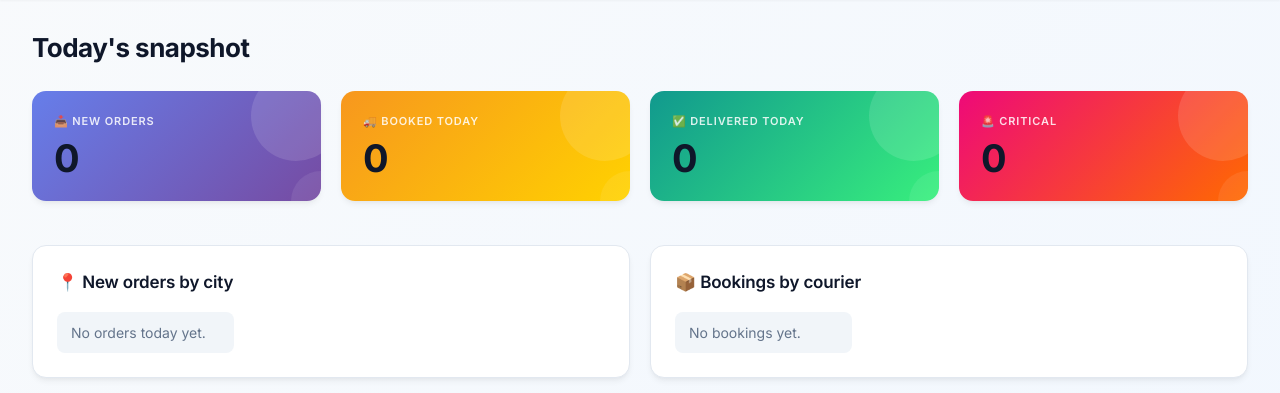
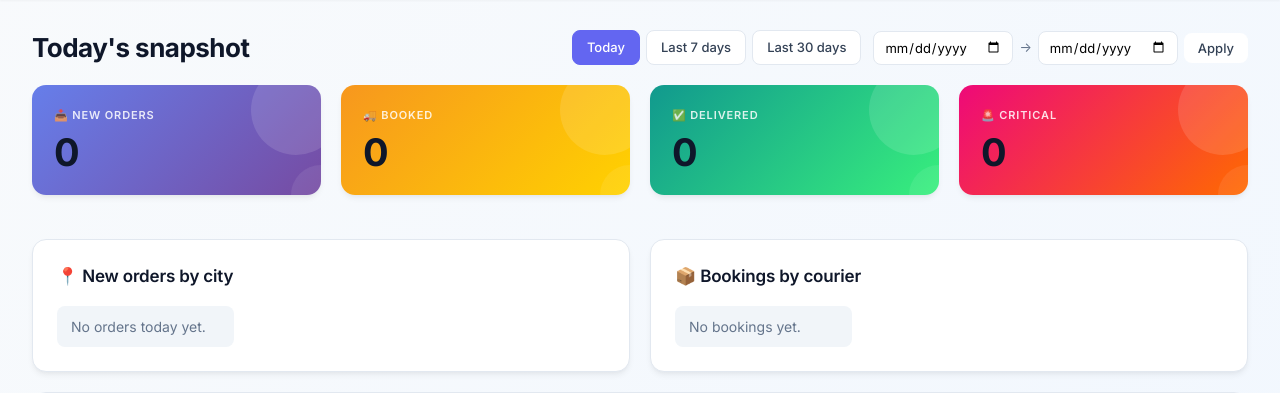
Before and after one commit to mdsrhsn/ecom-agent, a FastAPI app: page /?period=today in a window 1280 px wide. Shown: the part 66-459 px from the top of the page. Run offline with FastAPI, Linux system fonts and the light colour scheme.

Commit message:
add date range filter: today, 7d, 30d, custom

```diff
--- a/app/agent/tools.py
+++ b/app/agent/tools.py
@@ -140,6 +140,86 @@ def _date_range(days_back: int):
     start_utc = today_pkt_midnight - PKT_OFFSET - timedelta(days=days_back)
     end_utc = start_utc + timedelta(days=1)
     return start_utc, end_utc
+
+
+def pkt_range(period: str = "today", from_date: str = None, to_date: str = None):
+    """
+    Return (start_utc, end_utc) for a Pakistan-time date window.
+
+    period:
+      - "today"     -> just today in PKT
+      - "last_7"    -> last 7 PKT days (including today)
+      - "last_30"   -> last 30 PKT days (including today)
+      - "custom"    -> use from_date / to_date (YYYY-MM-DD strings, inclusive)
+    """
+    PKT_OFFSET = timedelta(hours=5)
+    now_pkt = datetime.utcnow() + PKT_OFFSET
+    today_pkt = now_pkt.replace(hour=0, minute=0, second=0, microsecond=0)
+
+    if period == "custom" and from_date and to_date:
+        try:
+            f = datetime.strptime(from_date, "%Y-%m-%d")
+            t = datetime.strptime(to_date, "%Y-%m-%d")
+            start_pkt = f.replace(hour=0, minute=0, second=0, microsecond=0)
+            end_pkt = (t + timedelta(days=1)).replace(hour=0, minute=0, second=0, microsecond=0)
+        except ValueError:
+            # Fall back to today on bad input
+            start_pkt = today_pkt
+            end_pkt = today_pkt + timedelta(days=1)
+    elif period == "last_7":
+        start_pkt = today_pkt - timedelta(days=6)  # 7-day window including today
+        end_pkt = today_pkt + timedelta(days=1)
+    elif period == "last_30":
+        start_pkt = today_pkt - timedelta(days=29)  # 30-day window including today
+        end_pkt = today_pkt + timedelta(days=1)
+    else:  # today
+        start_pkt = today_pkt
+        end_pkt = today_pkt + timedelta(days=1)
+
+    # Convert PKT boundaries back to UTC for DB filter
+    return start_pkt - PKT_OFFSET, end_pkt - PKT_OFFSET
+
+
+def get_orders_in_range(db: Session, start, end, label: str = "today") -> dict:
+    """Same as get_daily_order_summary but accepts explicit UTC (start, end)."""
+    total = (
+        db.query(func.count(Order.id))
+        .filter(Order.created_at >= start, Order.created_at < end)
+        .scalar() or 0
+    )
+    rows = (
+        db.query(Order.city, func.count(Order.id))
+        .filter(Order.created_at >= start, Order.created_at < end)
+        .group_by(Order.city)
+        .order_by(func.count(Order.id).desc())
+        .all()
+    )
+    by_city = {(city or "Unknown"): cnt for city, cnt in rows}
+    return {
+        "date": label,
+        "total_orders": total,
+        "by_city": by_city,
+    }
+
+
+def get_bookings_in_range(db: Session, start, end, label: str = "today") -> dict:
+    """Same as get_courier_booking_summary but accepts explicit UTC (start, end)."""
+    rows = (
+        db.query(Shipment.courier, func.count(Shipment.id), func.sum(Shipment.pcs_count))
+        .filter(Shipment.booked_at >= start, Shipment.booked_at < end)
+        .group_by(Shipment.courier)
+        .all()
+    )
+    by_courier = {
+        courier: {"shipments": cnt, "pcs": int(pcs or 0)}
+        for courier, cnt, pcs in rows
+    }
+    total = sum(v["shipments"] for v in by_courier.values())
+    return {
+        "date": label,
+        "total_booked": total,
+        "by_courier": by_courier,
+    }
 
 
 def get_daily_order_summary(db: Session, days_back: int = 0) -> dict:
--- a/app/routes/dashboard.py
+++ b/app/routes/dashboard.py
@@ -1,4 +1,4 @@
-"""Dashboard routes."""
+"""Dashboard routes with selectable date range."""
 from datetime import datetime, timedelta
 from fastapi import APIRouter, Depends, Request
 from fastapi.responses import HTMLResponse
@@ -9,8 +9,9 @@ from sqlalchemy.orm import Session
 from app.db.models import Shipment
 from app.db.session import get_db
 from app.agent.tools import (
-    get_daily_order_summary,
-    get_courier_booking_summary,
+    pkt_range,
+    get_orders_in_range,
+    get_bookings_in_range,
     get_critical_shipments,
     get_payment_overdue,
     get_inventory_ledger,
@@ -23,65 +24,99 @@ templates = Jinja2Templates(directory="templates")
 
 def _empty_report() -> dict:
     return {
-        "new_orders": {"total": 0, "by_city": {}},
-        "bookings_today": {"total": 0, "by_courier": {}},
+        "new_orders": {"total_orders": 0, "by_city": {}},
+        "bookings_today": {"total_booked": 0, "by_courier": {}},
         "delivered_today": 0,
         "critical_undelivered": {"count": 0, "items": []},
-        "payment_overdue": {"count": 0, "total_amount": 0, "items": []},
+        "payment_overdue": {"count": 0, "total_pending_pkr": 0, "items": []},
         "inventory_ledger": {
-            "pcs_shipped": 0,
+            "pcs_sent_to_courier": 0,
             "pcs_paid": 0,
-            "pcs_returned": 0,
             "pcs_return_in_process": 0,
             "pcs_return_to_shipper": 0,
+            "pcs_received_back": 0,
             "pcs_pending": 0,
         },
         "returns": {"in_process": 0, "to_shipper": 0, "received_back": 0},
+        "filter": {"period": "today", "label": "Today", "from": "", "to": ""},
     }
 
 
-def _build_report(db: Session) -> dict:
+def _period_label(period: str, from_date: str, to_date: str, start, end) -> str:
+    if period == "today":
+        return "Today"
+    if period == "last_7":
+        return "Last 7 days"
+    if period == "last_30":
+        return "Last 30 days"
+    if period == "custom":
+        return f"{from_date} → {to_date}"
+    return "Today"
+
+
+def _build_report(db: Session, period: str = "today",
+                  from_date: str = None, to_date: str = None) -> dict:
     """Aggregate everything the dashboard template needs into one dict."""
     report = _empty_report()
     try:
-        report["new_orders"] = get_daily_order_summary(db, days_back=0) or report["new_orders"]
-        report["bookings_today"] = get_courier_booking_summary(db, days_back=0) or report["bookings_today"]
+        start, end = pkt_range(period, from_date, to_date)
+        label = _period_label(period, from_date, to_date, start, end)
+
+        report["filter"] = {
+            "period": period,
+            "label": label,
+            "from": from_date or "",
+            "to": to_date or "",
+        }
+        report["new_orders"] = get_orders_in_range(db, start, end, label) or report["new_orders"]
+        report["bookings_today"] = get_bookings_in_range(db, start, end, label) or report["bookings_today"]
+        # These are all-time / status-based; not range-filtered:
         report["critical_undelivered"] = get_critical_shipments(db, min_days=3) or report["critical_undelivered"]
         report["payment_overdue"] = get_payment_overdue(db, min_days=7) or report["payment_overdue"]
         report["inventory_ledger"] = get_inventory_ledger(db) or report["inventory_ledger"]
         report["returns"] = get_returns_breakdown(db) or report["returns"]
 
-        # "Today" in Pakistan time (UTC+5), then convert window back to UTC for DB.
-        PKT_OFFSET = timedelta(hours=5)
-        now_pkt = datetime.utcnow() + PKT_OFFSET
-        today_pkt = now_pkt.replace(hour=0, minute=0, second=0, microsecond=0)
-        start_today = today_pkt - PKT_OFFSET  # UTC timestamp of PKT midnight
-        end_today = start_today + timedelta(days=1)
+        # Delivered count within the selected window
         report["delivered_today"] = (
             db.query(func.count(Shipment.id))
             .filter(
                 Shipment.current_status == "delivered",
-                Shipment.delivered_at >= start_today,
-                Shipment.delivered_at < end_today,
+                Shipment.delivered_at >= start,
+                Shipment.delivered_at < end,
             )
             .scalar()
             or 0
         )
     except Exception as e:
-        # Empty DB on first run -> just return zeros so the page still loads.
         report["_error"] = str(e)
 
     return report
 
 
 @router.get("/", response_class=HTMLResponse)
-async def dashboard(request: Request, db: Session = Depends(get_db)):
-    report = _build_report(db)
+async def dashboard(
+    request: Request,
+    period: str = "today",
+    from_date: str = None,
+    to_date: str = None,
+    db: Session = Depends(get_db),
+):
+    # If custom dates provided, force period=custom
+    if from_date and to_date:
+        period = "custom"
+    report = _build_report(db, period=period, from_date=from_date, to_date=to_date)
     return templates.TemplateResponse(
         "dashboard.html", {"request": request, "report": report}
     )
 
 
 @router.get("/api/dashboard/summary")
-async def summary(db: Session = Depends(get_db)):
-    return _build_report(db)
+async def summary(
+    period: str = "today",
+    from_date: str = None,
+    to_date: str = None,
+    db: Session = Depends(get_db),
+):
+    if from_date and to_date:
+        period = "custom"
+    return _build_report(db, period=period, from_date=from_date, to_date=to_date)
--- a/templates/dashboard.html
+++ b/templates/dashboard.html
@@ -2,7 +2,47 @@
 {% block title %}Dashboard — Ecom Agent{% endblock %}
 {% block content %}
 
-<h1>Today's snapshot</h1>
+<div style="display:flex; align-items:center; justify-content:space-between; margin-bottom:18px; flex-wrap:wrap; gap:12px;">
+  <h1 style="margin:0;">{{ report.filter.label or "Today" }}'s snapshot</h1>
+
+  <div class="filter-bar" style="display:flex; gap:6px; flex-wrap:wrap; align-items:center;">
+    {% set p = report.filter.period or "today" %}
+    <a href="/?period=today"
+       class="fbtn {% if p == 'today' %}fbtn-active{% endif %}">Today</a>
+    <a href="/?period=last_7"
+       class="fbtn {% if p == 'last_7' %}fbtn-active{% endif %}">Last 7 days</a>
+    <a href="/?period=last_30"
+       class="fbtn {% if p == 'last_30' %}fbtn-active{% endif %}">Last 30 days</a>
+
+    <form method="get" action="/" style="display:flex; gap:6px; align-items:center; margin-left:6px;">
+      <input type="date" name="from_date" value="{{ report.filter.from }}"
+             style="padding:7px 10px; border:1.5px solid var(--line); border-radius:8px; font-family:inherit; font-size:13px;" required>
+      <span style="color:var(--muted); font-size:13px;">→</span>
+      <input type="date" name="to_date" value="{{ report.filter.to }}"
+             style="padding:7px 10px; border:1.5px solid var(--line); border-radius:8px; font-family:inherit; font-size:13px;" required>
+      <button type="submit" class="fbtn {% if p == 'custom' %}fbtn-active{% endif %}"
+              style="border:none; cursor:pointer; font-family:inherit;">Apply</button>
+    </form>
+  </div>
+</div>
+
+<style>
+  .fbtn {
+    display: inline-block;
+    padding: 7px 14px;
+    border-radius: 8px;
+    background: var(--card);
+    color: var(--ink-2);
+    text-decoration: none;
+    font-size: 13px;
+    font-weight: 500;
+    border: 1.5px solid var(--line);
+    transition: all 0.15s;
+  }
+  .fbtn:hover { background: var(--primary-soft); color: var(--primary); border-color: var(--primary); }
+  .fbtn-active { background: var(--primary); color: white; border-color: var(--primary); }
+  .fbtn-active:hover { background: var(--primary-hov); color: white; }
+</style>
 
 <div class="grid-4">
   <div class="card">
@@ -10,11 +50,11 @@
     <div class="kpi-value">{{ report.new_orders.total_orders or report.new_orders.total or 0 }}</div>
   </div>
   <div class="card">
-    <div class="kpi-label">🚚 Booked Today</div>
+    <div class="kpi-label">🚚 Booked</div>
     <div class="kpi-value">{{ report.bookings_today.total_booked or report.bookings_today.total or 0 }}</div>
   </div>
   <div class="card">
-    <div class="kpi-label">✅ Delivered Today</div>
+    <div class="kpi-label">✅ Delivered</div>
     <div class="kpi-value">{{ report.delivered_today or 0 }}</div>
   </div>
   <div class="card">
```
